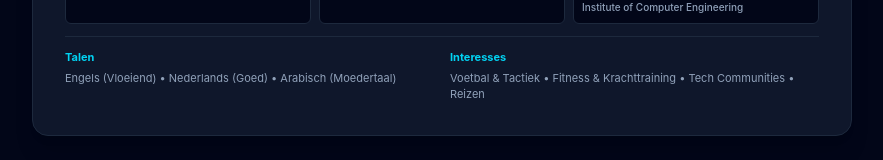
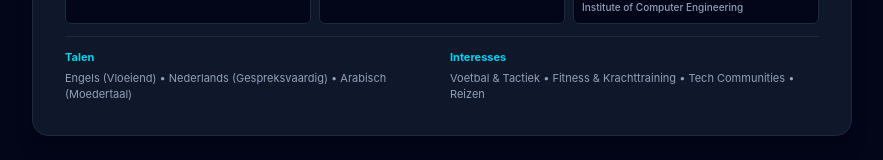
Before and after one commit to shadoo77/cv-maker-2026, a React (Vite) app: page / in a window 1280 px wide. Shown: the part 1244-1404 px from the top of the page, without its empty margins (198-1081 px from the left). Built offline with nearby package versions, Linux system fonts and the light colour scheme.

Commit message:
fix: set Dutch language level to conversational

```diff
--- a/src/data/cvData.ts
+++ b/src/data/cvData.ts
@@ -121,7 +121,7 @@ export const cvDataTranslations: Record<'en' | 'nl', CvData> = {
     languagesHeader: 'Languages',
     languages: [
       { lang: 'English', level: 'Professional / Fluent' },
-      { lang: 'Dutch', level: 'Intermediate / Good' },
+      { lang: 'Dutch', level: 'Conversational' },
       { lang: 'Arabic', level: 'Native' },
     ],
     interestsHeader: 'Interests',
@@ -249,7 +249,7 @@ export const cvDataTranslations: Record<'en' | 'nl', CvData> = {
     languagesHeader: 'Talen',
     languages: [
       { lang: 'Engels', level: 'Vloeiend / Professioneel' },
-      { lang: 'Nederlands', level: 'Goed / Werkervaring' },
+      { lang: 'Nederlands', level: 'Gespreksvaardig' },
       { lang: 'Arabisch', level: 'Moedertaal' },
     ],
     interestsHeader: 'Interesses',
```
